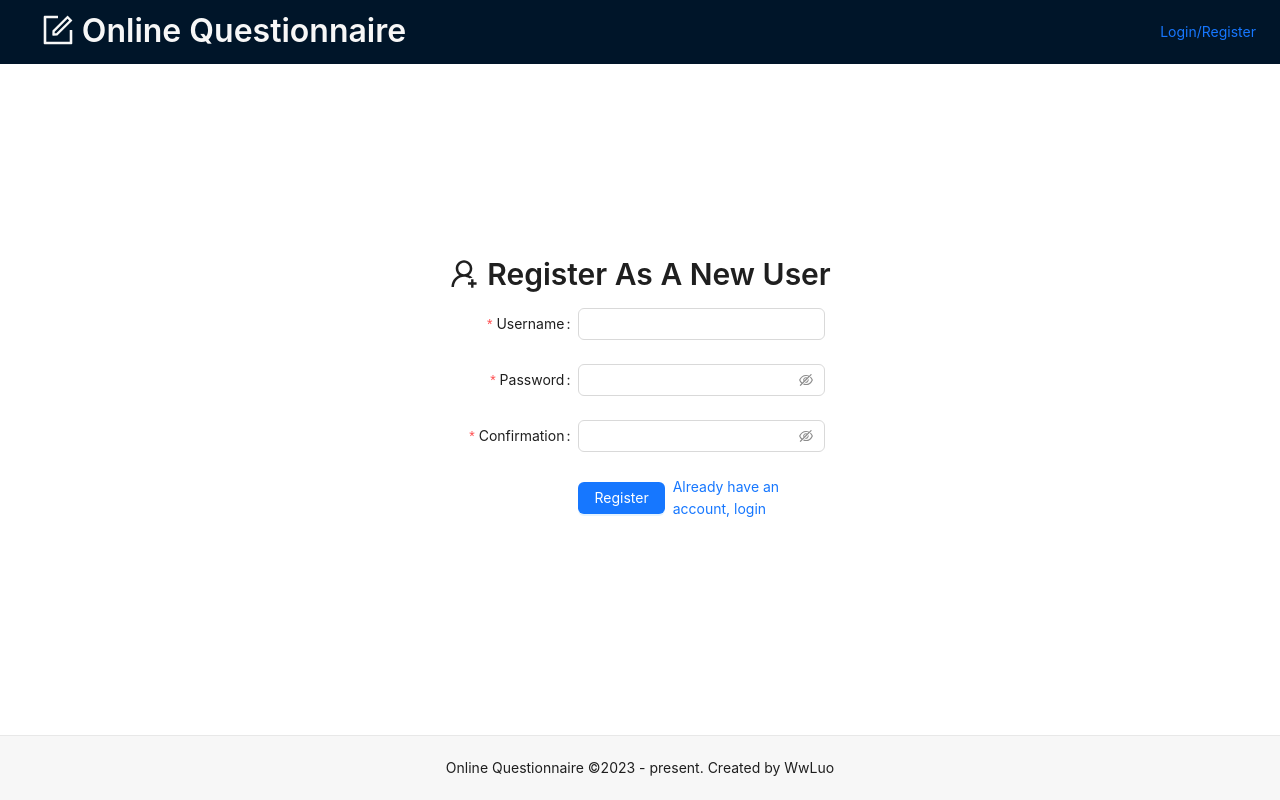
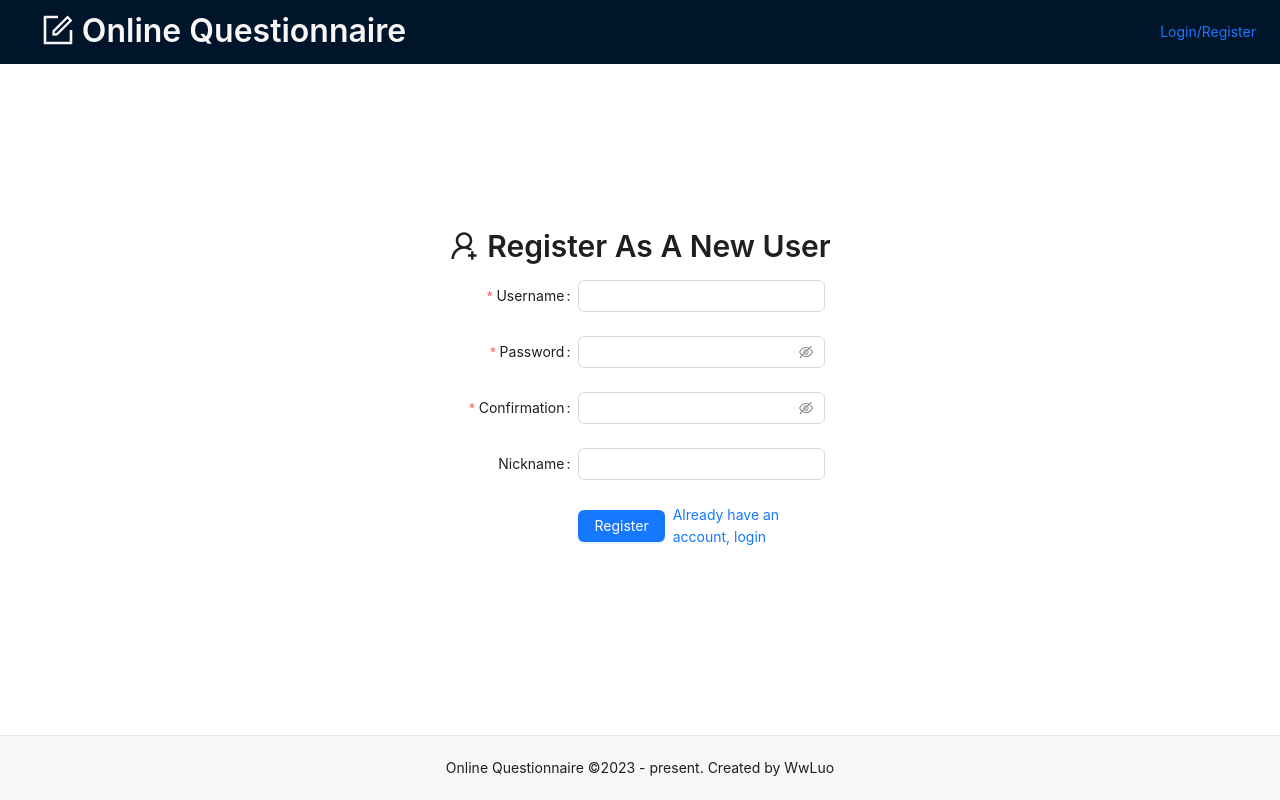
Before and after one commit to WwLuo-1024/questionnaire-star, a React (Create React App) app: page /register in a window 1280 px wide. Built offline with nearby package versions, Linux system fonts and the light colour scheme.

Commit message:
feat: user register ajax request

```diff
--- a/src/pages/Register.tsx
+++ b/src/pages/Register.tsx
@@ -1,16 +1,33 @@
 import React, { FC } from 'react'
-import { Typography, Space, Form, Input, Button } from 'antd'
+import { Typography, Space, Form, Input, Button, message } from 'antd'
 import { UserAddOutlined } from '@ant-design/icons'
 import styles from './Register.module.scss'
-import { Link } from 'react-router-dom'
+import { Link, useNavigate } from 'react-router-dom'
 import { LOGIN_PATHNAME } from '../router'
-import Password from 'antd/es/input/Password'
+import { registerService } from '../services/user'
+import { useRequest } from 'ahooks'
+// import Password from 'antd/es/input/Password'
 
 export const Register: FC = () => {
   const { Title } = Typography
-
+  const nav = useNavigate()
+  const { run } = useRequest(
+    async values => {
+      //"values" stored the user typed value
+      const { username, password, nickname } = values
+      await registerService(username, password, nickname)
+    },
+    {
+      manual: true,
+      onSuccess() {
+        message.success('Successfully Register')
+        nav(LOGIN_PATHNAME)
+      },
+    }
+  )
   const onFinish = (values: any) => {
-    console.log(values)
+    // console.log(values) "values" stored the user typed value
+    run(values)
   }
 
   return (
@@ -76,6 +93,24 @@ export const Register: FC = () => {
             <Input.Password />
           </Form.Item>
 
+          {/* Nickname */}
+          <Form.Item
+            label="Nickname"
+            name="nickname"
+            rules={[
+              { required: false },
+              {
+                type: 'string',
+                min: 5,
+                max: 20,
+                message: 'The length of nickname should between 5-20',
+              },
+              { pattern: /^\w+$/, message: 'Only letter, number and underline are accepted' },
+            ]}
+          >
+            <Input />
+          </Form.Item>
+
           <Form.Item wrapperCol={{ offset: 8, span: 16 }}>
             <Space>
               <Button type="primary" htmlType="submit">
```
